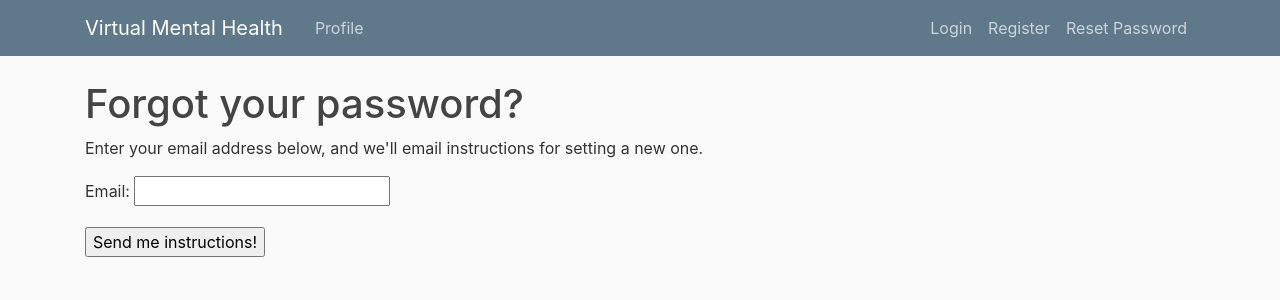
After one commit to gcivil-nyu-org/Team_Team1_CS-GY-6063-Fall2021, a Django app: page /auth/password_reset/ in a window 1280 px wide. The commit adds this page. Shown: the top 300 px of the page. Run offline with Django 3.2, Linux system fonts and the light colour scheme; some libraries are stand-ins or nearby versions.

Commit message:
password reset added

```diff
--- a/VMentalHealth/settings.py
+++ b/VMentalHealth/settings.py
@@ -142,3 +142,6 @@ LOGOUT_REDIRECT_URL = 'index'
 AUTH_USER_MODEL = 'vmental.CustomizedUser'
 
 django_heroku.settings(locals())
+
+EMAIL_BACKEND = "django.core.mail.backends.filebased.EmailBackend"
+EMAIL_FILE_PATH = str(BASE_DIR.joinpath('sent_emails'))
--- a/VMentalHealth/urls.py
+++ b/VMentalHealth/urls.py
@@ -29,7 +29,7 @@ urlpatterns = [
     # path('api-auth/', include(
     #    'rest_framework.urls',
     #    namespace='rest_framework')),
-    path('vmental/', include('vmental.urls')),
+    path('', include('vmental.urls')),
     # path('auth/', include('django.contrib.auth.urls')),
     # path('auth/signup/', SignUpView.as_view(), name='signup'),
 ]
--- a/templates/base.html
+++ b/templates/base.html
@@ -37,6 +37,7 @@
                   <div class="navbar-nav">
                     <a class="nav-item nav-link" href="{% url 'login' %}">Login</a>
                     <a class="nav-item nav-link" href="{% url 'signup' %}">Register</a>
+                    <a class="nav-item nav-link" href="{% url 'password_reset' %}">Reset Password</a>
                   </div>
                   {% endif %}
               </div>
--- /dev/null
+++ b/templates/registration/password_reset_form.html
@@ -0,0 +1,15 @@
+<!-- templates/registration/password_reset_form.html -->
+{% extends 'base.html' %}
+
+{% block title %}Forgot Your Password?{% endblock %}
+
+{% block content %}
+  <h1>Forgot your password?</h1>
+  <p>Enter your email address below, and we'll email instructions for setting a new one.</p>
+
+  <form method="POST">
+    {% csrf_token %}
+    {{ form.as_p }}
+    <input type="submit" value="Send me instructions!">
+  </form>
+{% endblock %}
```
Also changed, not shown: templates/registration/password_reset_complete.html (added, +9 -0 lines), templates/registration/password_reset_confirm.html (added, +22 -0 lines), 1 other file.
